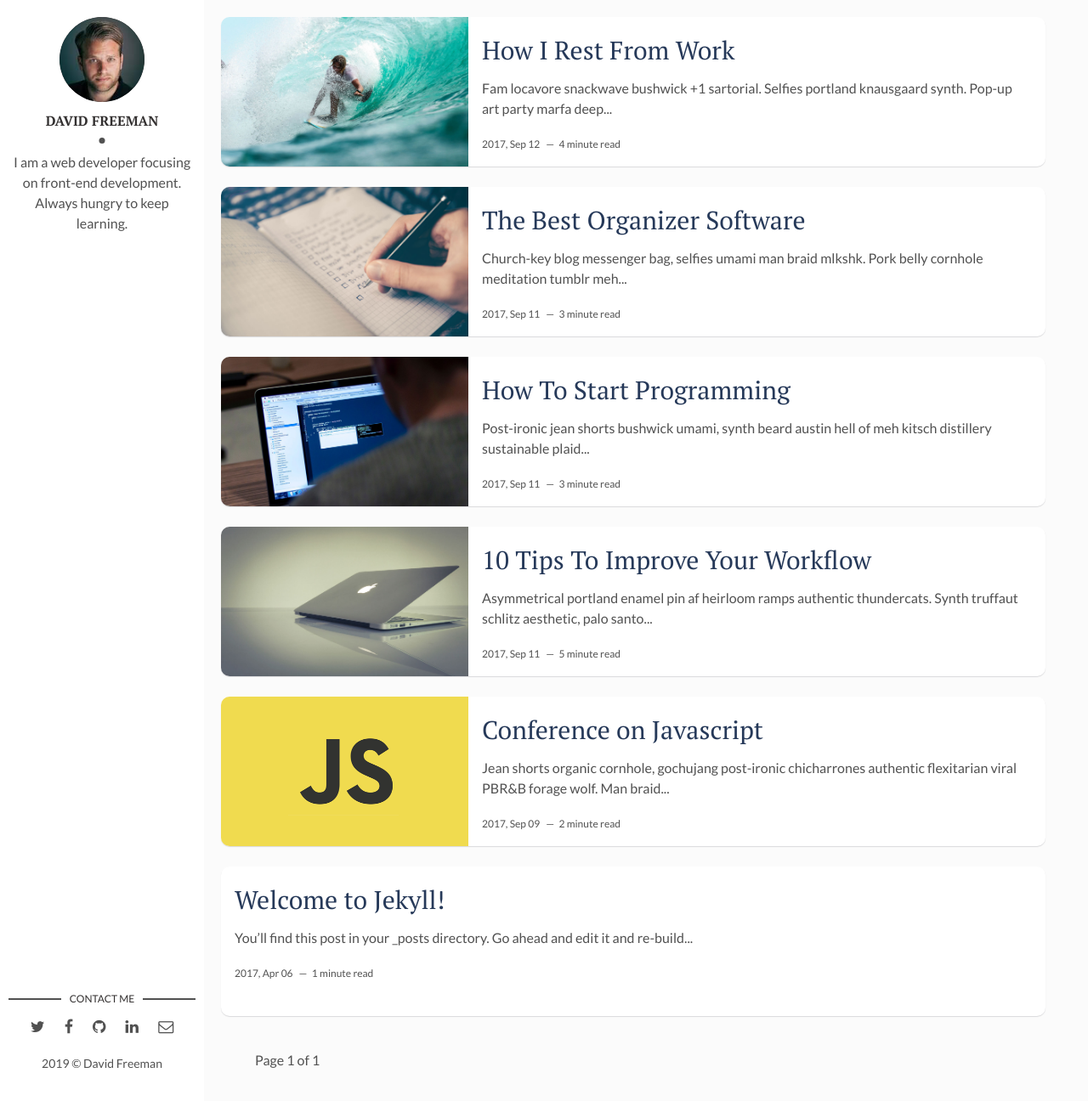
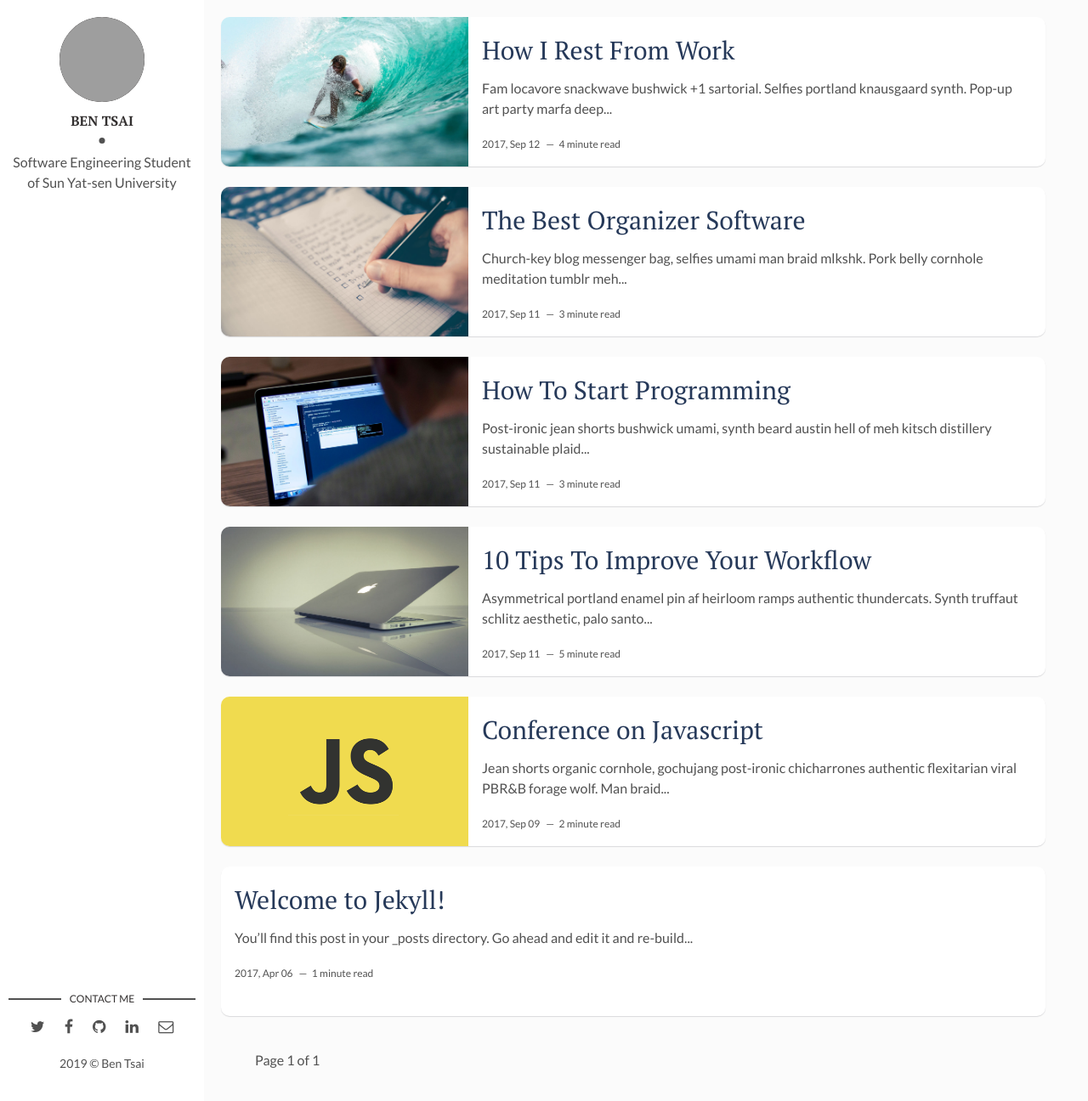
Before and after one commit to BenTsai7/BenTsai7.github.io, a Jekyll site: the page built from index.html, in a window 1280 px wide and 1296 px high. Shown: the whole window at 85% size. Built offline with Jekyll 4.4.1, drawn with Linux system fonts in a browser that asks for light colours; the list of posts is cut into pages by our own code; grey boxes are pictures that could not be loaded.

Commit message:
Update _config.yml

```diff
--- a/_config.yml
+++ b/_config.yml
@@ -1,20 +1,20 @@
-title: Hello, world! I'm David Freeman
+title: Hello, world! I'm Ben Tsai
 description: > # this means to ignore newlines until "baseurl:"
   Write an awesome description for your new site here. You can edit this
   line in _config.yml. It will appear in your document head meta (for
   Google search results) and in your feed.xml site description.
 permalink: ':title/'
 baseurl: "/" # the subpath of your site, e.g. /blog
-url: "" # the base hostname & protocol for your site, e.g. http://example.com
+url: "https://bentsai7.github.io/" # the base hostname & protocol for your site, e.g. http://example.com
 site-twitter: #if your site has a twitter account, enter it here
 
 # Author Settings
-author: David Freeman # add your name
-author-img: david-freeman.jpg # add your photo
-about-author: I am a web developer focusing on front-end development. Always hungry to keep learning. # add description
+author: Ben Tsai # add your name
+author-img: bentsai7.jpg # add your photo
+about-author: Software Engineering Student of Sun Yat-sen University # add description
 social-twitter: # add your Twitter handle
 social-facebook: # add your Facebook handle
-social-github: artemsheludko # add your Github handle
+social-github: BenTsai7 # add your Github handle
 social-linkedin: # add your Linkedin handle
 social-email: # add your Email address
 
@@ -31,7 +31,7 @@ plugins:
   - jekyll-paginate
   - jemoji
 
-paginate: 8
+paginate: 10
 paginate_path: "/page/:num"
 
 exclude: ["node_modules", "gulpfile.js", "package.json", "yarn.lock"]
```
